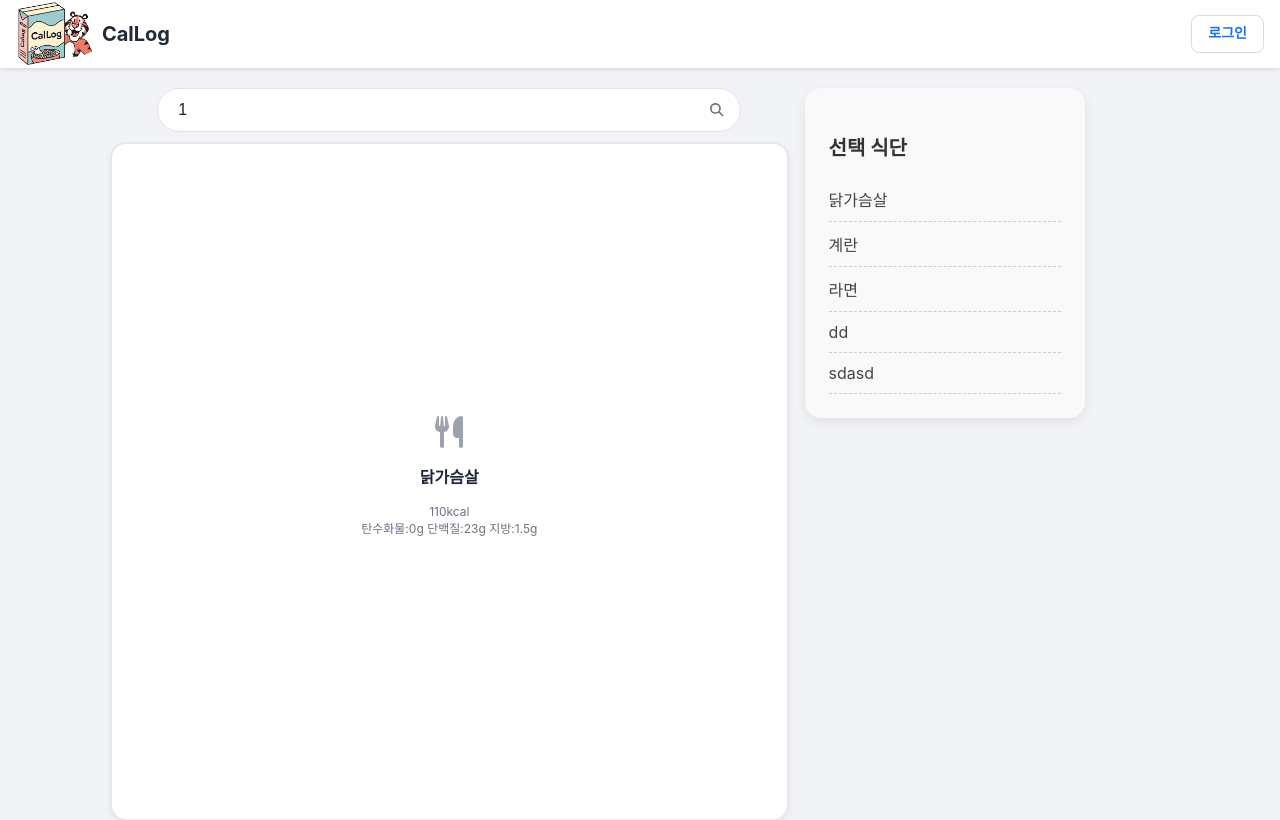
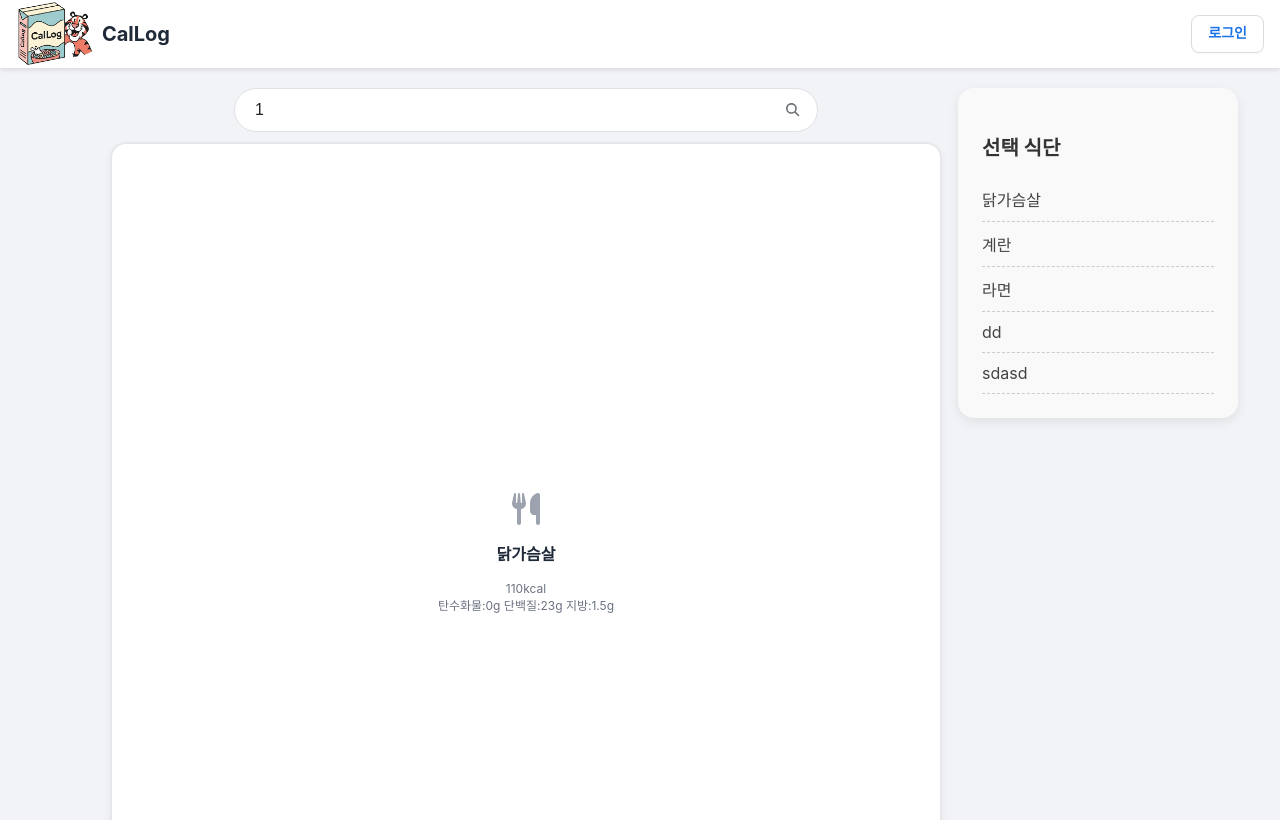
Before and after one commit to LGCNS-CalLog/CalLog_Front, a React (Vite) app: page /foodInfo/1 in a window 1280 px wide. Shown: the top 820 px of the page. Built offline with nearby package versions, Linux system fonts and the light colour scheme; no server answers.

Commit message:
update foodinfopage css

```diff
--- a/src/pages/FoodInfoPage/FoodInfoPage.jsx
+++ b/src/pages/FoodInfoPage/FoodInfoPage.jsx
@@ -20,11 +20,11 @@ const LayoutWrapper = styled.div`
 `;
 
 const LeftColumn = styled.div`
-  width: 65%;
+  width: 80%;
 `;
 
 const RightColumn = styled.div`
-  width: 35%;
+  width: 20%;
   position: sticky;
   top: 80px;
   height: fit-content;
```
Also changed, not shown: src/App.jsx (+0 -12 lines).
